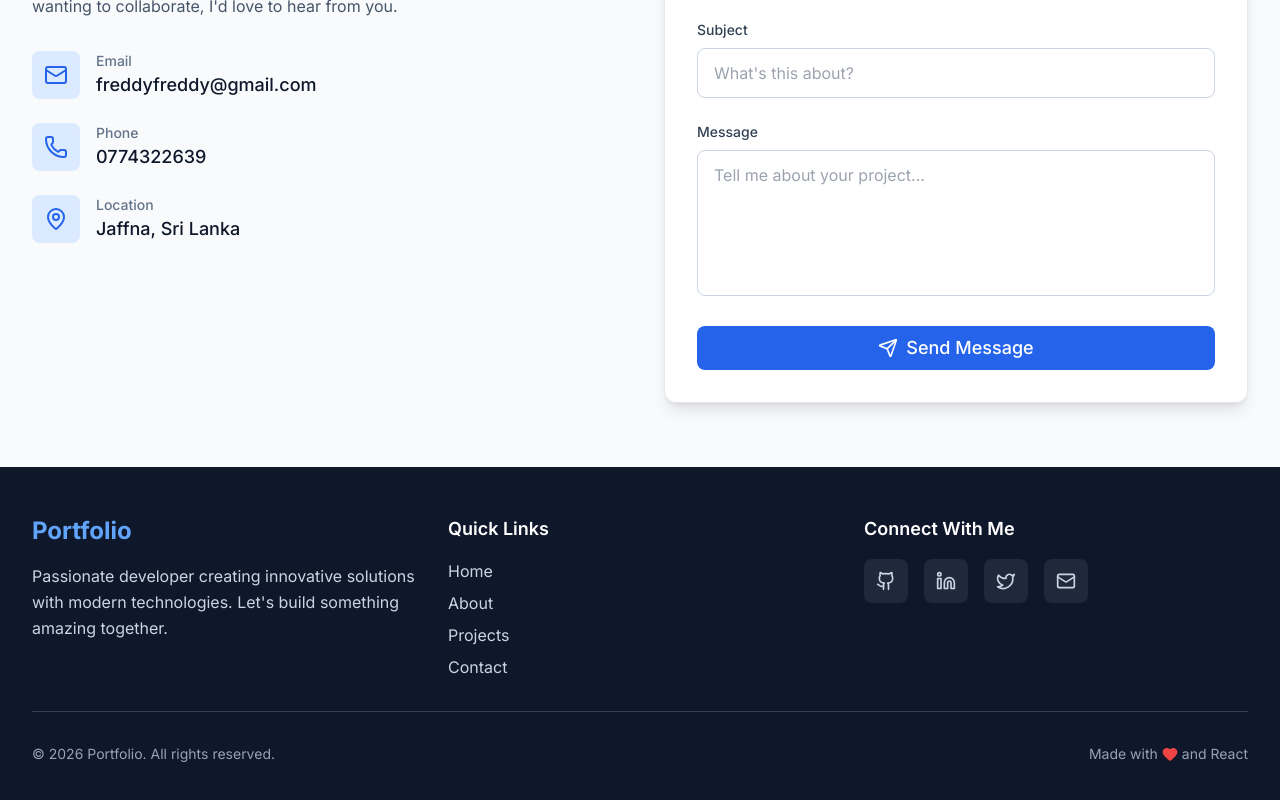
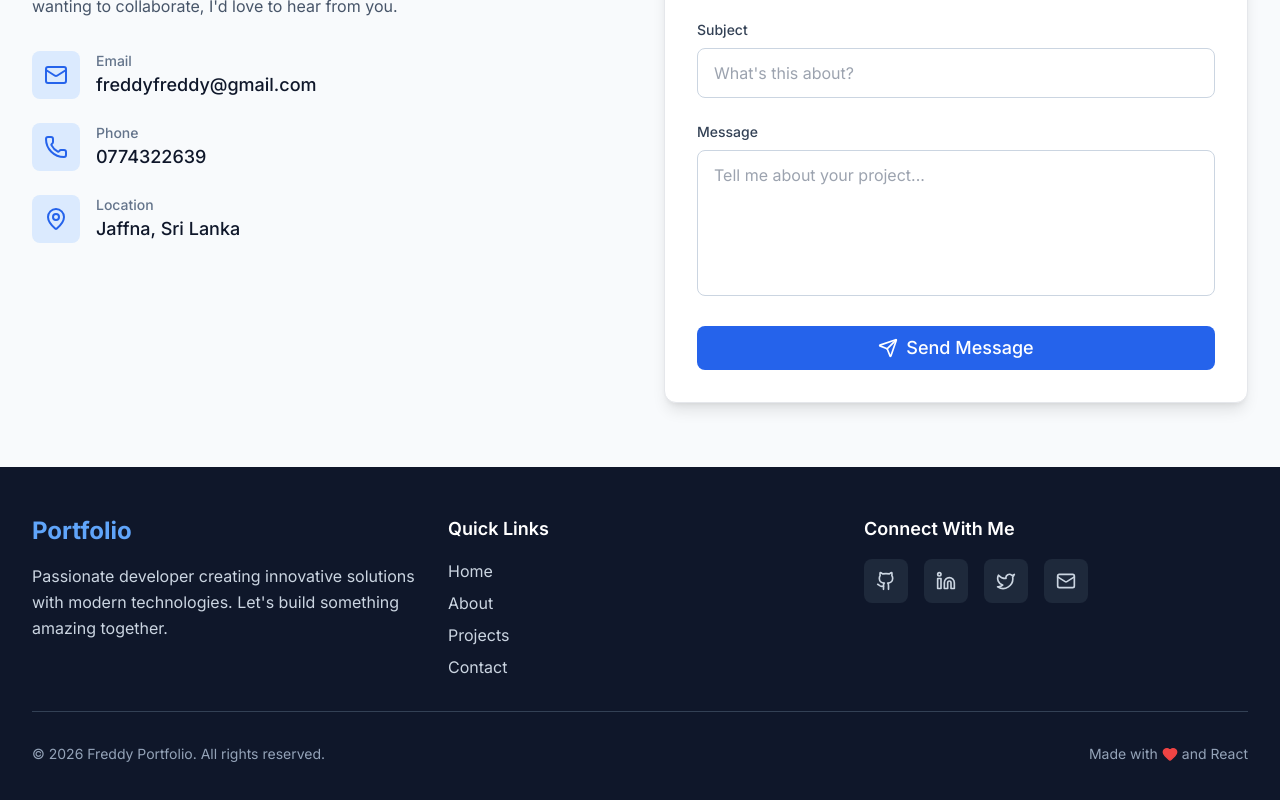
Before and after one commit to Freddy252000/portfolio, a React (Vite) app: page / in a window 1280 px wide. Shown: the part 6110-6910 px from the top of the page. Built offline with nearby package versions, Linux system fonts and the light colour scheme.

Commit message:
Portfolio. All rights reserved.

```diff
--- a/src/components/Footer.tsx
+++ b/src/components/Footer.tsx
@@ -98,7 +98,7 @@ const Footer: React.FC = () => {
           transition={{ duration: 0.5, delay: 0.3 }}
         >
           <p className="text-secondary-400 text-sm">
-            © {currentYear} Portfolio. All rights reserved.
+            © {currentYear} Freddy Portfolio. All rights reserved.
           </p>
           <div className="flex items-center space-x-1 text-secondary-400 text-sm mt-4 md:mt-0">
             <span>Made with</span>
```
